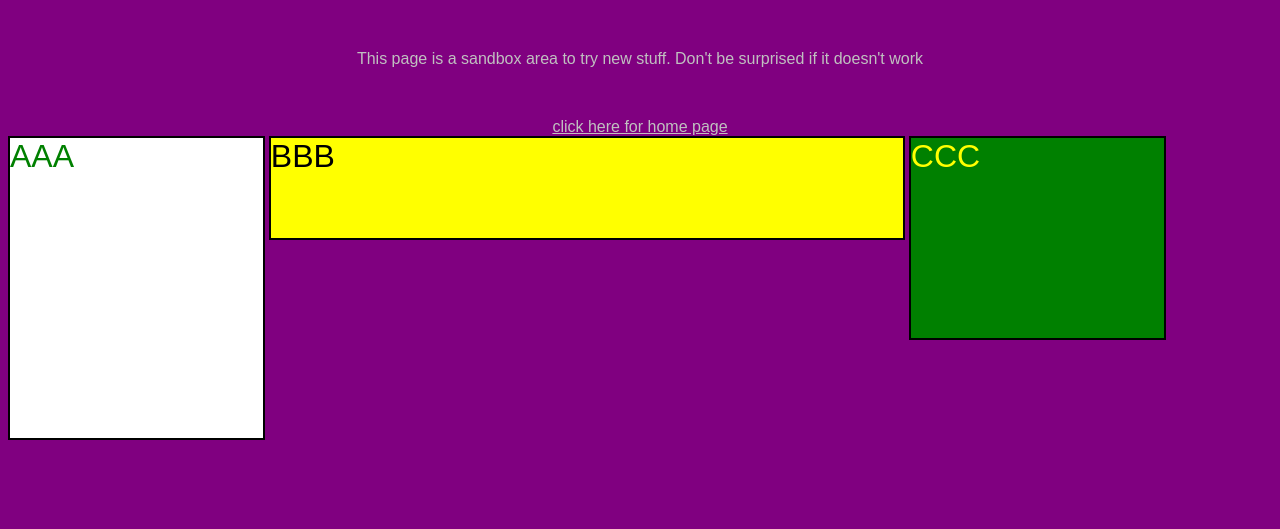
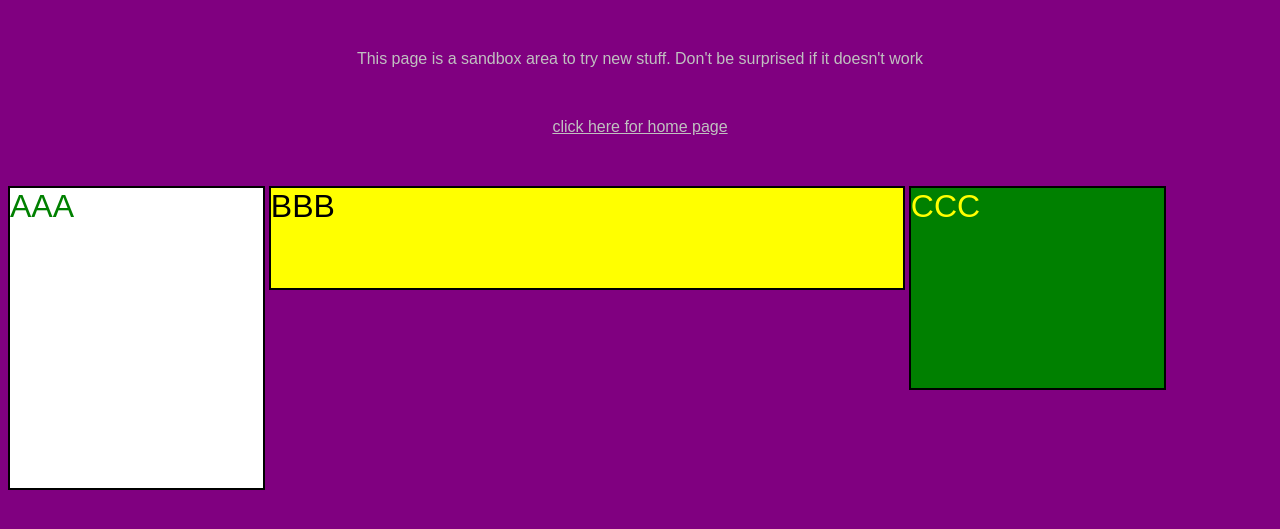
Before and after one commit to mjsutherland/mjsutherland.github.io, a Jekyll site: the page sandbox.html, which Jekyll copies as it is, in a window 1280 px wide. Shown: the top 529 px of the page. Built offline with Jekyll 4.4.1, drawn with Linux system fonts in a browser that asks for light colours.

Commit message:
Update sandbox.html

```diff
--- a/sandbox.html
+++ b/sandbox.html
@@ -7,7 +7,7 @@
   </head>
   <body>
     <p class="text">This page is a sandbox area to try new stuff. Don't be surprised if it doesn't work</p>
-    <a margin-bottom:50px class="text" href="/">click here for home page</a>
+    <a style="margin-bottom:50px" class="text" href="/">click here for home page</a>
 
     <div id="aa">AAA</div>
     <div id="bb">BBB</div>
```
